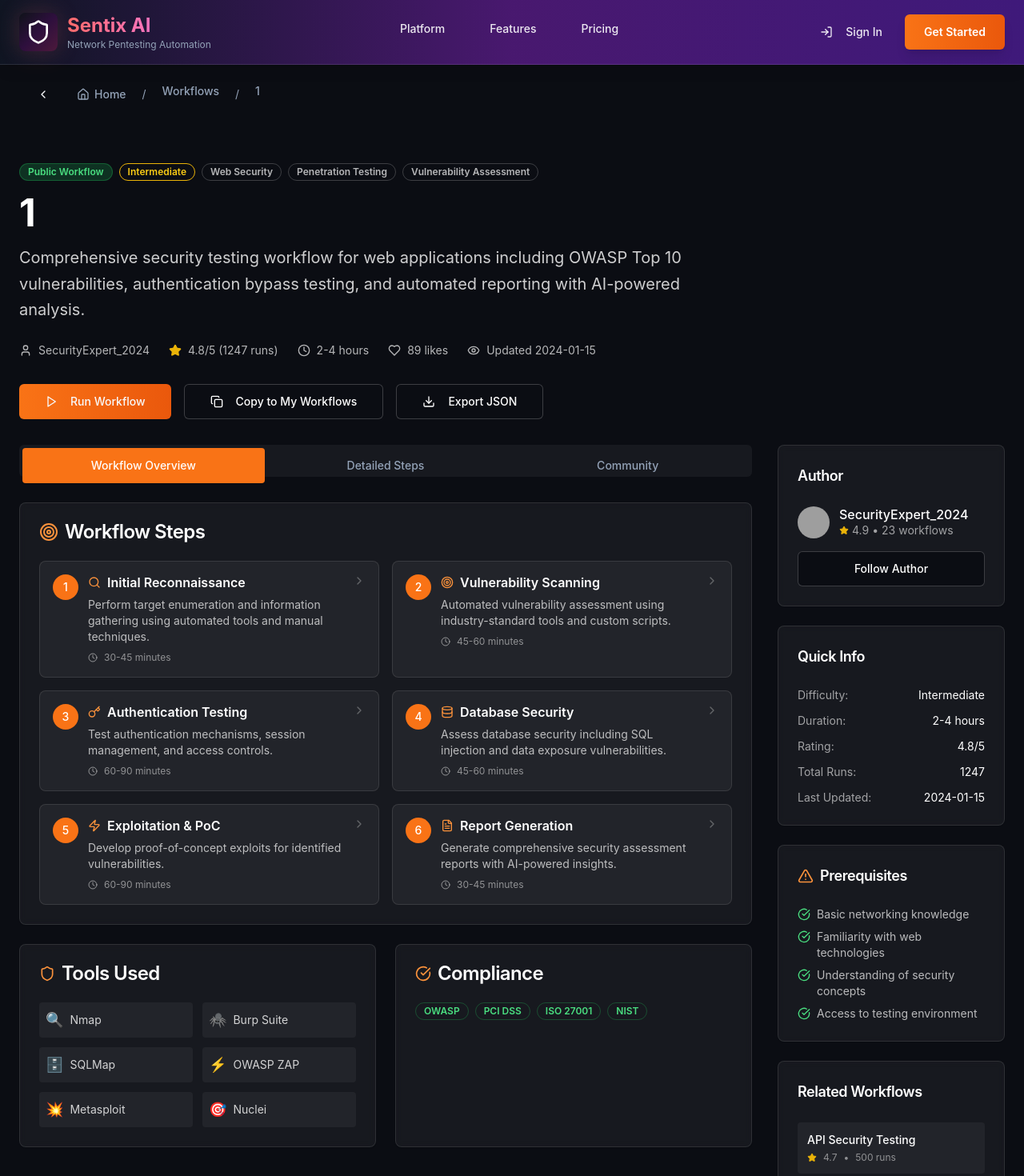
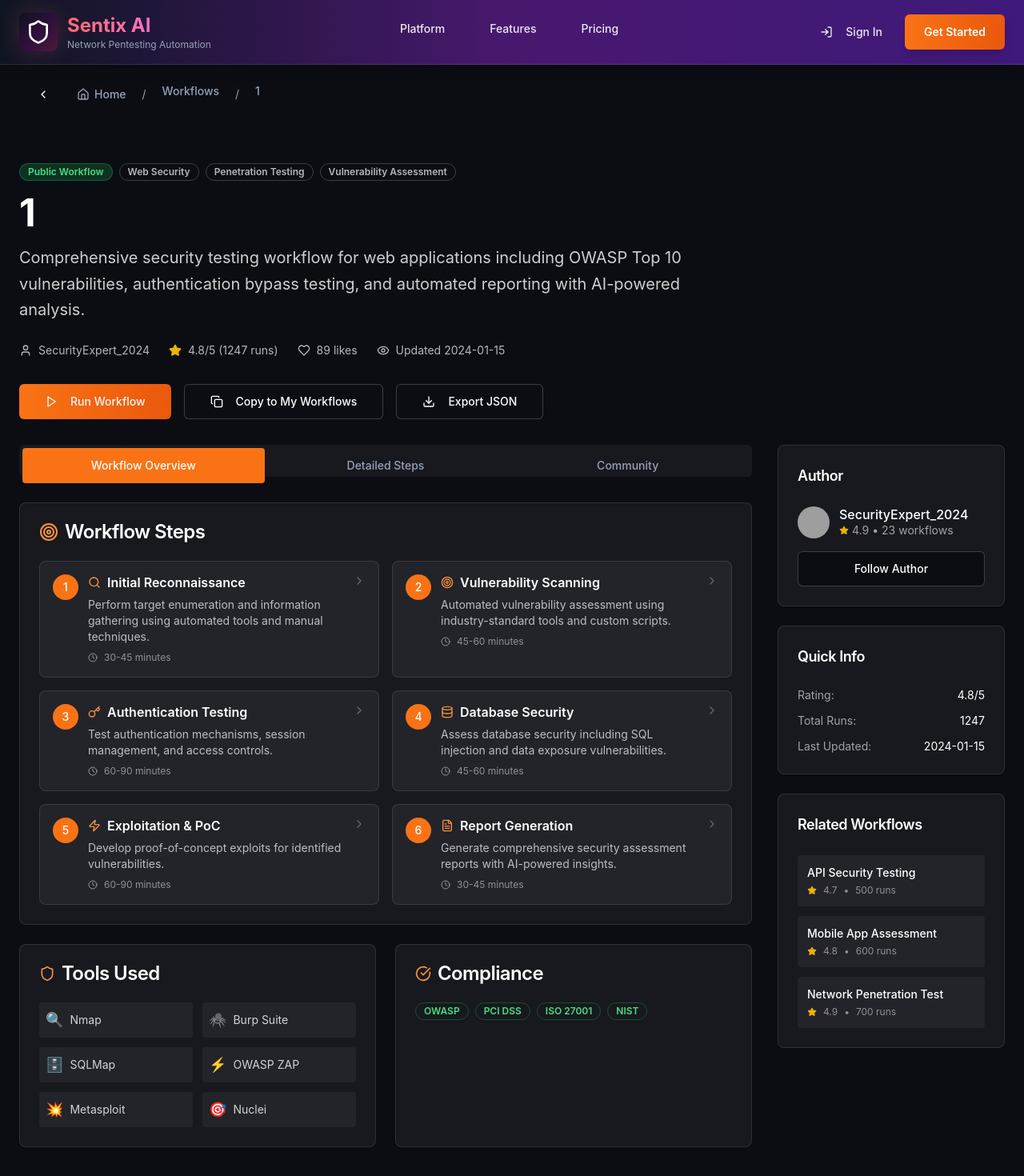
Before and after one commit to Jr-Einstein/sentix-v3, a React (Vite) app: page /workflows/1 in a window 1280 px wide. Shown: the top 1470 px of the page at 80% size. Built offline with nearby package versions, Linux system fonts and the light colour scheme; grey boxes are pictures that could not be loaded.

Commit message:
Fix: Remove learning portal elements
Remove difficulty, duration, and prerequisites from community workflows to align with an enterprise-level product focus.

```diff
--- a/src/pages/WorkflowDetail.tsx
+++ b/src/pages/WorkflowDetail.tsx
@@ -198,13 +198,6 @@ export default function WorkflowDetail() {
                 <Badge variant="secondary" className="bg-green-500/20 text-green-400 border-green-500/30">
                   Public Workflow
                 </Badge>
-                <Badge variant="outline" className={
-                  workflow.stats.difficulty === 'Beginner' ? 'border-green-500 text-green-400' :
-                  workflow.stats.difficulty === 'Intermediate' ? 'border-yellow-500 text-yellow-400' :
-                  'border-red-500 text-red-400'
-                }>
-                  {workflow.stats.difficulty}
-                </Badge>
                 {workflow.tags.slice(0, 3).map((tag, index) => (
                   <Badge key={index} variant="outline" className="text-white/70 border-white/20">
                     {tag}
@@ -223,10 +216,6 @@ export default function WorkflowDetail() {
                 <div className="flex items-center gap-2">
                   <Star className="h-4 w-4 fill-yellow-500 text-yellow-500" />
                   <span>{workflow.stats.rating}/5 ({workflow.stats.runs} runs)</span>
-                </div>
-                <div className="flex items-center gap-2">
-                  <Clock className="h-4 w-4" />
-                  <span>{workflow.stats.duration}</span>
                 </div>
                 <div className="flex items-center gap-2">
                   <Heart className="h-4 w-4" />
@@ -505,14 +494,6 @@ export default function WorkflowDetail() {
                   </CardHeader>
                   <CardContent className="space-y-3 text-sm">
                     <div className="flex justify-between">
-                      <span className="text-white/60">Difficulty:</span>
-                      <span className="text-white">{workflow.stats.difficulty}</span>
-                    </div>
-                    <div className="flex justify-between">
-                      <span className="text-white/60">Duration:</span>
-                      <span className="text-white">{workflow.stats.duration}</span>
-                    </div>
-                    <div className="flex justify-between">
                       <span className="text-white/60">Rating:</span>
                       <span className="text-white">{workflow.stats.rating}/5</span>
                     </div>
@@ -524,36 +505,6 @@ export default function WorkflowDetail() {
                       <span className="text-white/60">Last Updated:</span>
                       <span className="text-white">{workflow.stats.lastUpdated}</span>
                     </div>
-                  </CardContent>
-                </Card>
-
-                {/* Prerequisites */}
-                <Card className="bg-white/5 backdrop-blur-sm border-white/10">
-                  <CardHeader>
-                    <CardTitle className="text-white text-lg flex items-center gap-2">
-                      <AlertTriangle className="h-5 w-5 text-orange-400" />
-                      Prerequisites
-                    </CardTitle>
-                  </CardHeader>
-                  <CardContent>
-                    <ul className="text-sm text-white/70 space-y-2">
-                      <li className="flex items-start gap-2">
-                        <CheckCircle className="h-4 w-4 text-green-400 mt-0.5 flex-shrink-0" />
-                        <span>Basic networking knowledge</span>
-                      </li>
-                      <li className="flex items-start gap-2">
-                        <CheckCircle className="h-4 w-4 text-green-400 mt-0.5 flex-shrink-0" />
-                        <span>Familiarity with web technologies</span>
-                      </li>
-                      <li className="flex items-start gap-2">
-                        <CheckCircle className="h-4 w-4 text-green-400 mt-0.5 flex-shrink-0" />
-                        <span>Understanding of security concepts</span>
-                      </li>
-                      <li className="flex items-start gap-2">
-                        <CheckCircle className="h-4 w-4 text-green-400 mt-0.5 flex-shrink-0" />
-                        <span>Access to testing environment</span>
-                      </li>
-                    </ul>
                   </CardContent>
                 </Card>
 
```
